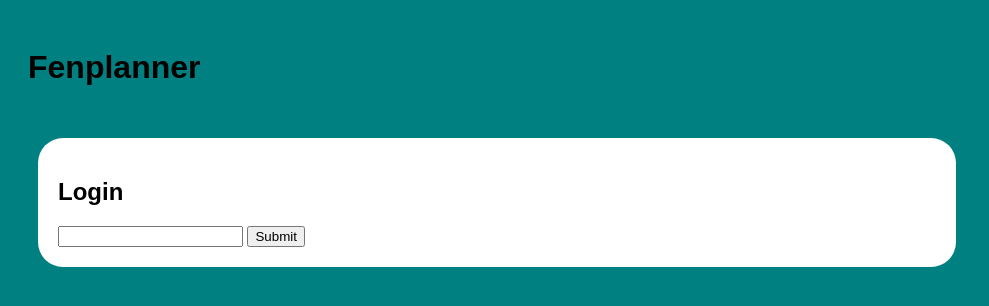
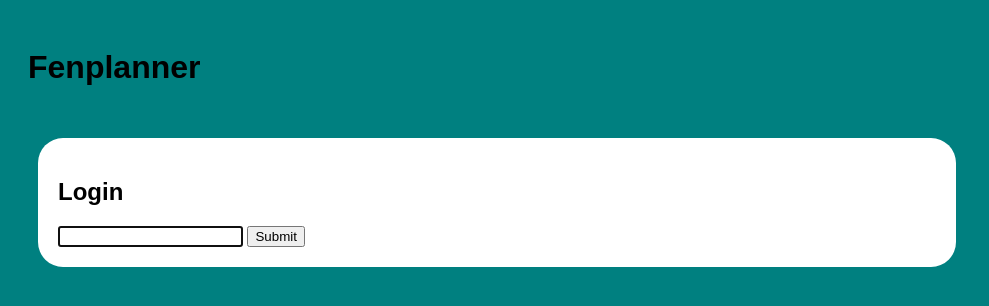
Before and after one commit to Fenteale/Fenplanner, a website: page res/html/login.html in a window 1280 px wide. Shown: the whole page, without its empty margins (0-989 px from the left). Drawn offline with Linux system fonts and the light colour scheme; files that its build step writes are made by us from their sources.

Commit message:
Made the password box autofocus in the login screen.

```diff
--- a/res/html/login.html
+++ b/res/html/login.html
@@ -12,7 +12,7 @@
     <div class="entries">
         <div class="card">
             <h2>Login</h2>
-            <input type="password" id="password" onkeypress="pwEnter(event)"/>
+            <input type="password" id="password" onkeypress="pwEnter(event)" autofocus/>
             <input type="submit" value="Submit" onclick="enterPassword()"/>
         </div>
     </div>
```
